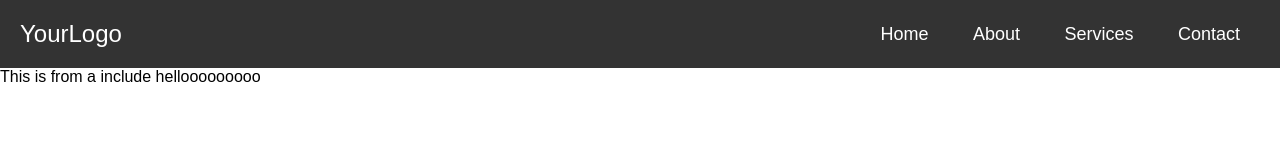
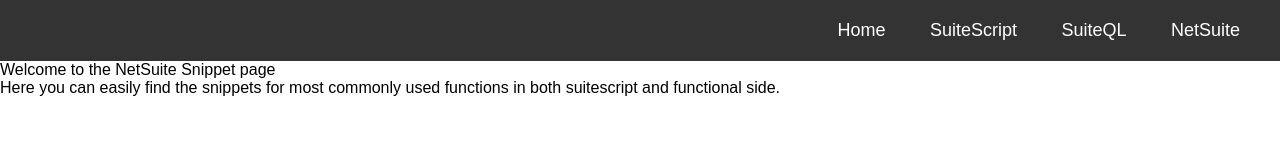
Before and after one commit to Monish-K2002/SuiteScript-Webpage, a plain HTML site: page index.html in a window 1280 px wide. Drawn offline with Linux system fonts and the light colour scheme.

Commit message:
small changes

```diff
--- a/index.html
+++ b/index.html
@@ -12,13 +12,13 @@
                     .then(data => document.getElementById(elementId).innerHTML=data)
             }
             document.addEventListener('DOMContentLoaded', () => {
-                load('main.html', 'test');
+                load('main.html', 'home');
                 load('navigation.html','navigation')
             });
         </script>
     </head>
     <body>
         <div id="navigation"></div>
-       <div id="test"></div>
+       <div id="home"></div>
     </body>
 </html>
--- a/main.html
+++ b/main.html
@@ -1,3 +1,4 @@
-<div>
-    This is from a include hellooooooooo
+<div id="homepage">
+    Welcome to the NetSuite Snippet page<br>
+    Here you can easily find the snippets for most commonly used functions in both suitescript and functional side.
 </div>
--- a/navigation.html
+++ b/navigation.html
@@ -1,16 +1,8 @@
 <nav id="navbar">
-    <div class="logo">
-        <a href="#">YourLogo</a>
-    </div>
     <ul class="nav-links">
         <li><a href="#">Home</a></li>
-        <li><a href="#">About</a></li>
-        <li><a href="#">Services</a></li>
-        <li><a href="#">Contact</a></li>
+        <li><a href="#">SuiteScript</a></li>
+        <li><a href="#">SuiteQL</a></li>
+        <li><a href="#">NetSuite</a></li>
     </ul>
-    <div class="burger">
-        <div class="line1"></div>
-        <div class="line2"></div>
-        <div class="line3"></div>
-    </div>
 </nav>
--- a/style.css
+++ b/style.css
@@ -6,6 +6,7 @@
 
 body {
     font-family: Arial, sans-serif;
+    background-color: white4;
 }
 
 nav {
@@ -18,6 +19,7 @@
 
 .nav-links {
     list-style: none;
+    margin-left: auto; /* Pushes the list to the right */
 }
 
 .nav-links li {
@@ -30,13 +32,3 @@
     text-decoration: none;
     font-size: 18px;
 }
-
-.logo a {
-    color: white;
-    text-decoration: none;
-    font-size: 24px;
-}
-
-.burger {
-    display: none;
-}
```
